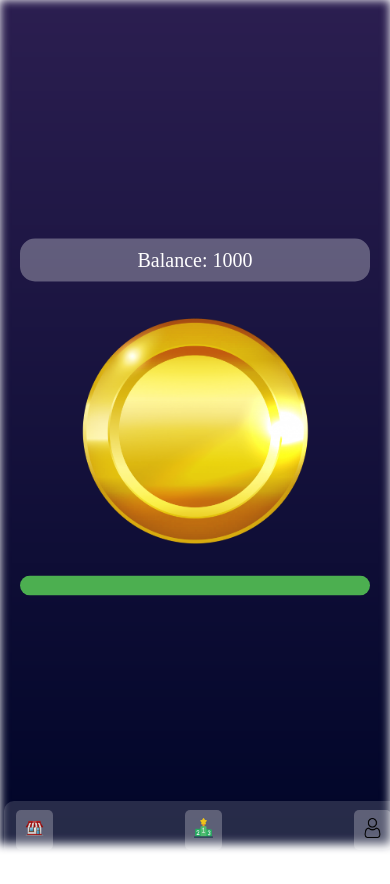
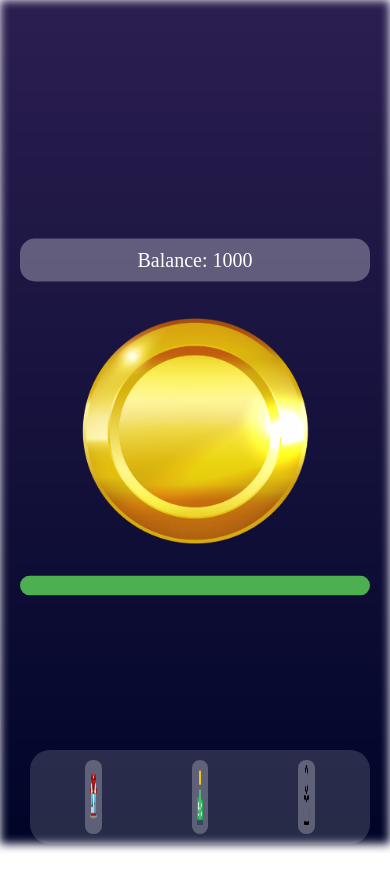
Before and after one commit to Derzkiu1/dlc-bot, a plain HTML site: page index.html in a window 390 px wide. Drawn offline with Linux system fonts and the light colour scheme.

Commit message:
Update index.html

```diff
--- a/index.html
+++ b/index.html
@@ -2,7 +2,7 @@
 <html lang="en">
 <head>
     <meta charset="UTF-8">
-    <meta name="viewport" content="width=device-width, initial-scale=1.0, maximum-scale=1.0, user-scalable=no">
+    <meta name="viewport" content="width=device-width, initial-scale=1.0">
     <title>Dillercoin</title>
     <style>
         body, html {
@@ -31,25 +31,24 @@
             align-items: center;
         }
 
-        @media only screen and (max-width: 768px) {
         .panel {
             position: absolute;
-                bottom: 3vh; /* Увеличиваем отступ снизу */
-                left: 1vw; /* Увеличиваем отступ слева */
-                width: 98vw; /* Уменьшаем ширину панели */
+            bottom: 40px; /* Увеличиваем отступ снизу */
+            left: 30px; /* Увеличиваем отступ слева */
+            width: calc(100% - 70px); /* Уменьшаем ширину панели */
             background-color: rgba(255, 255, 255, 0.15);
-                border-radius: 10px;
+            border-radius: 20px;
             overflow: hidden;
             display: flex;
             justify-content: space-between;
-                padding: 1vh; /* Добавляем внутренние отступы внутри панели */
+            padding: 10px; /* Добавляем внутренние отступы внутри панели */
         }
 
         .tile {
-                padding: 1vh; /* Уменьшаем внутренние отступы кнопок */
-                border-radius: 5px; /* Закругляем кнопки */
+            padding: 5px; /* Уменьшаем внутренние отступы кнопок */
+            border-radius: 8px; /* Закругляем кнопки */
             overflow: hidden;
-                margin: 0 1vw;
+            margin: 0 45px;
             background-color: rgba(255, 255, 255, 0.25);
             flex-grow: 0; /* Кнопки будут занимать доступное пространство внутри панели */
             text-align: center;
@@ -57,10 +56,10 @@
         }
 
         .tile img {
-                width: 5vw; /* Уменьшаем размер изображений в кнопках */
-                height: auto;
+            width: 100%; /* Уменьшаем размер изображений в кнопках */
+            height: 60px;
         }
-        }
+
         .center-content {
             position: absolute;
             top: 50%;
@@ -80,7 +79,7 @@
 
         .coin {
             width: 80%;
-            height: auto;
+            height: 280px;
             margin-top: 10px;
             transition: transform 0.2s; /* добавляем анимацию перехода */
         }
```
Lines whose indentation alone changed are shown as unchanged.
